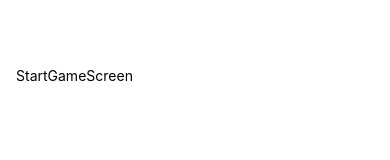
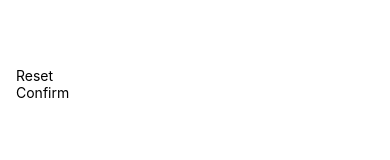
Before and after one commit to OveR1st/my-native-number-game, a React Native app: screen / in a window 390 px wide. Shown: the top 160 px of the page. Built offline with nearby package versions, Linux system fonts and the light colour scheme.

Commit message:
created btn without styles

```diff
--- a/src/pages/StartGameScreen/ui.tsx
+++ b/src/pages/StartGameScreen/ui.tsx
@@ -1,10 +1,12 @@
 import { Text, TextInput, View } from 'react-native'
+import { PrimaryButton } from 'shared/PrimaryButton'
 
 export const StartGameScreen = () => {
   return (
     <View>
       <TextInput />
-      <Text>StartGameScreen</Text>
+      <PrimaryButton>Reset</PrimaryButton>
+      <PrimaryButton>Confirm</PrimaryButton>
     </View>
   )
 }
--- /dev/null
+++ b/src/shared/PrimaryButton/index.ts
@@ -0,0 +1 @@
+export * from './ui'
--- /dev/null
+++ b/src/shared/PrimaryButton/ui.tsx
@@ -0,0 +1,13 @@
+import { View, Text } from 'react-native'
+
+interface PrimaryButtonProps {
+  children: React.ReactNode
+}
+
+export const PrimaryButton: React.FC<PrimaryButtonProps> = ({ children }) => {
+  return (
+    <View>
+      <Text>{children}</Text>
+    </View>
+  )
+}
```
